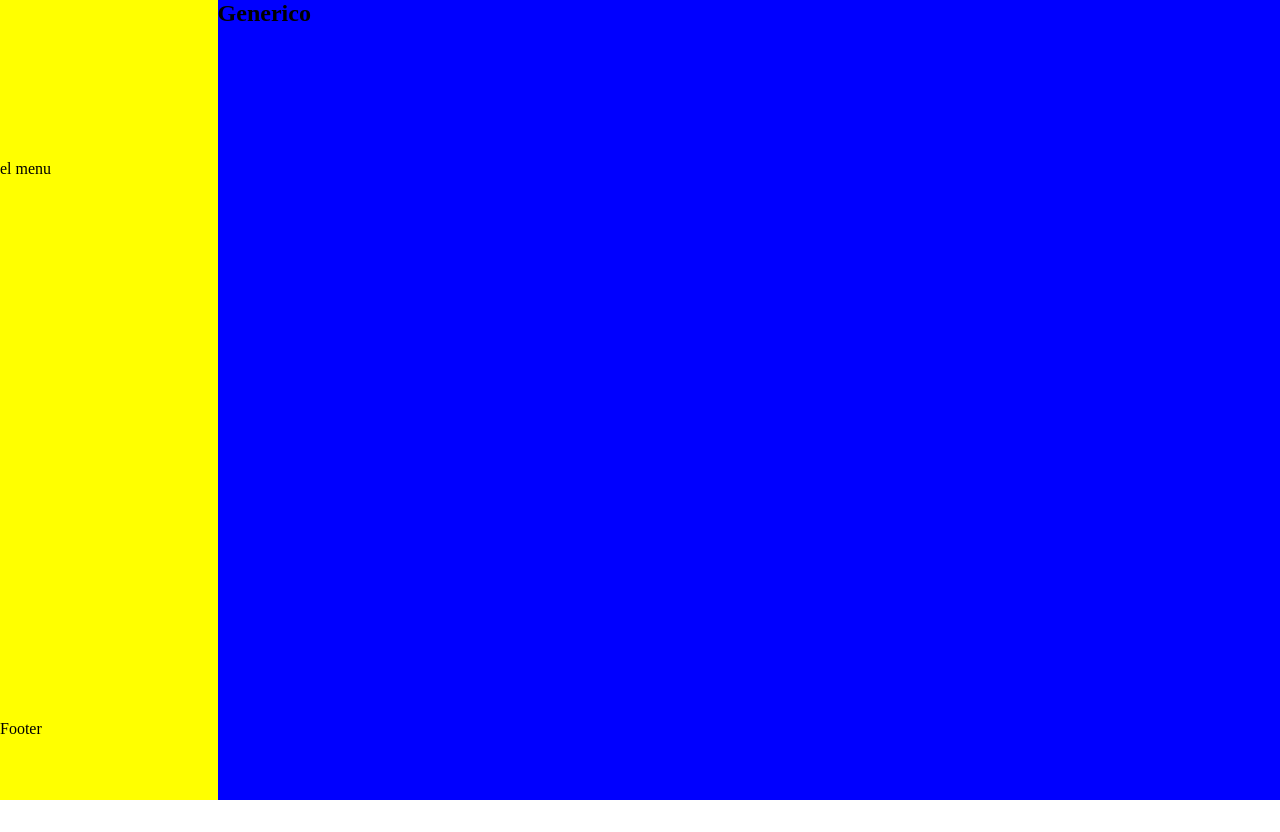
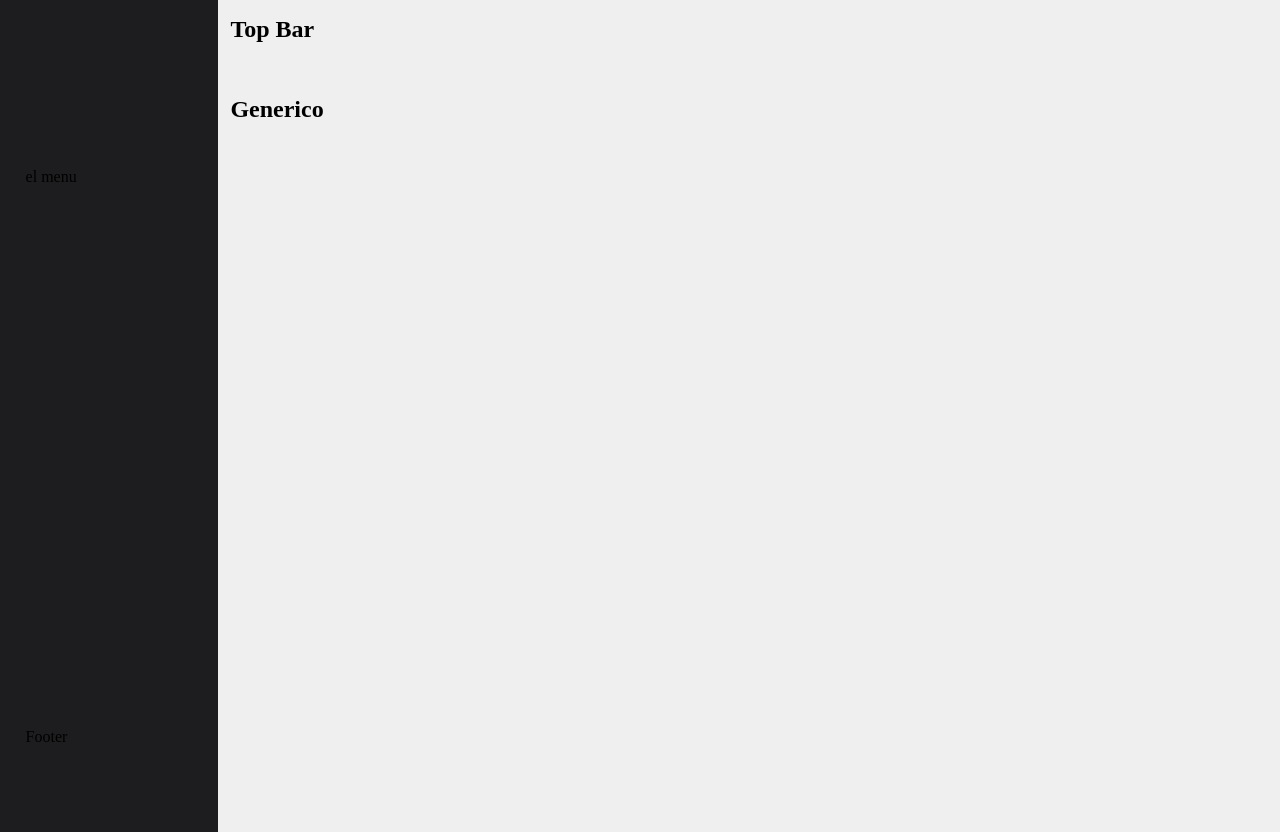
Before and after one commit to Sergiorodp/PaqueteContable, a Next.js app: page / in a window 1280 px wide. Before the commit the page ends 800 px from the top, so only its background shows below. Built offline with nearby package versions, Linux system fonts and the light colour scheme.

Commit message:
agregado - estructura TOP BAR

```diff
--- a/shared/components/PrincipalLateralBar/PrincipalLateralBar.module.css
+++ b/shared/components/PrincipalLateralBar/PrincipalLateralBar.module.css
@@ -1,7 +1,8 @@
 .LateralContainer{
     display: grid;
     grid-template-rows: 20vh 70vh 10vh;
-    background: yellow;
+    background: var(--lateral-bar-background);
     height: 100%;
     width: 100%;
+    padding: 1vh 2vw;
 }
--- a/shared/components/PrincipalLayout/PrincipalLayout.module.css
+++ b/shared/components/PrincipalLayout/PrincipalLayout.module.css
@@ -2,13 +2,15 @@
     display: grid;
     min-height: 100vh;
     min-width: 100vw;
-    background: red;
+    background: var(--principal-body-background);
     grid-template-columns: 17vw 83vw;
   }
 
 .BodyContainer{
     height: 100%;
     width: 100%;
-    background: blue;
+    padding: 2vh 1vw;
+    background: var(--principal-body-background);
     display: grid;
+    grid-template-rows: 10vh 90vh;
 }
--- a/shared/components/PrincipalLayout/index.tsx
+++ b/shared/components/PrincipalLayout/index.tsx
@@ -6,6 +6,7 @@ import styles from './PrincipalLayout.module.css'
 // fonts
 import { Inter } from '@next/font/google'
 import LateralBar from '../PrincipalLateralBar'
+import TopBar from '../PrincipalTopBar'
 
 const inter = Inter({ subsets: ['latin'] })
 
@@ -24,6 +25,7 @@ export default function Layout( props : PrincipalLayoutProps ){
             <main className={styles.main}>
                 <LateralBar/>
                 <div className={styles.BodyContainer}>
+                    <TopBar/>
                     {props.children}
                 </div>
             </main>
--- /dev/null
+++ b/shared/components/PrincipalTopBar/index.tsx
@@ -0,0 +1,13 @@
+//styles
+import styles from './PrincipalTopBar.module.css'
+
+export default function TopBar    (){
+    return(
+        <div className={ styles.TopContainer}     >
+            <h2>Top Bar </h2>
+
+
+        </div>
+
+    )
+}
--- a/styles/globals.css
+++ b/styles/globals.css
@@ -38,6 +38,10 @@
   --callout-border-rgb: 172, 175, 176;
   --card-rgb: 180, 185, 188;
   --card-border-rgb: 131, 134, 135;
+
+  --lateral-bar-background: #1d1d1f;
+  --principal-body-background: #efefef;
+
 }
 
 @media (prefers-color-scheme: dark) {
```
Also changed, not shown: shared/components/PrincipalTopBar/PrincipalTopBar.module.css (added).
